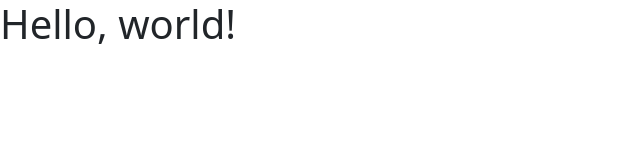
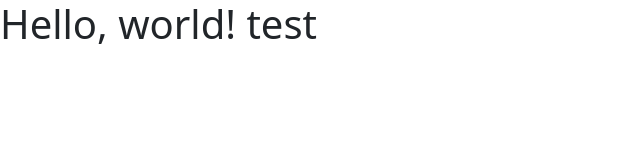
Before and after one commit to Mully88/CodeSpace-HTML, a plain HTML site: page www/index.html in a window 1280 px wide. Shown: the whole page, without its empty margins (0-640 px from the left). Drawn offline with nearby package versions, Linux system fonts and the light colour scheme.

Commit message:
Update index.html
Testing

```diff
--- a/www/index.html
+++ b/www/index.html
@@ -7,7 +7,7 @@
     <link href="https://cdn.jsdelivr.net/npm/bootstrap@5.2.3/dist/css/bootstrap.min.css" rel="stylesheet" integrity="sha384-rbsA2VBKQhggwzxH7pPCaAqO46MgnOM80zW1RWuH61DGLwZJEdK2Kadq2F9CUG65" crossorigin="anonymous">
   </head>
   <body>
-    <h1>Hello, world!</h1>
+    <h1>Hello, world! test </h1>
     <script src="https://cdn.jsdelivr.net/npm/bootstrap@5.2.3/dist/js/bootstrap.bundle.min.js" integrity="sha384-kenU1KFdBIe4zVF0s0G1M5b4hcpxyD9F7jL+jjXkk+Q2h455rYXK/7HAuoJl+0I4" crossorigin="anonymous"></script>
 
   </body>
```
